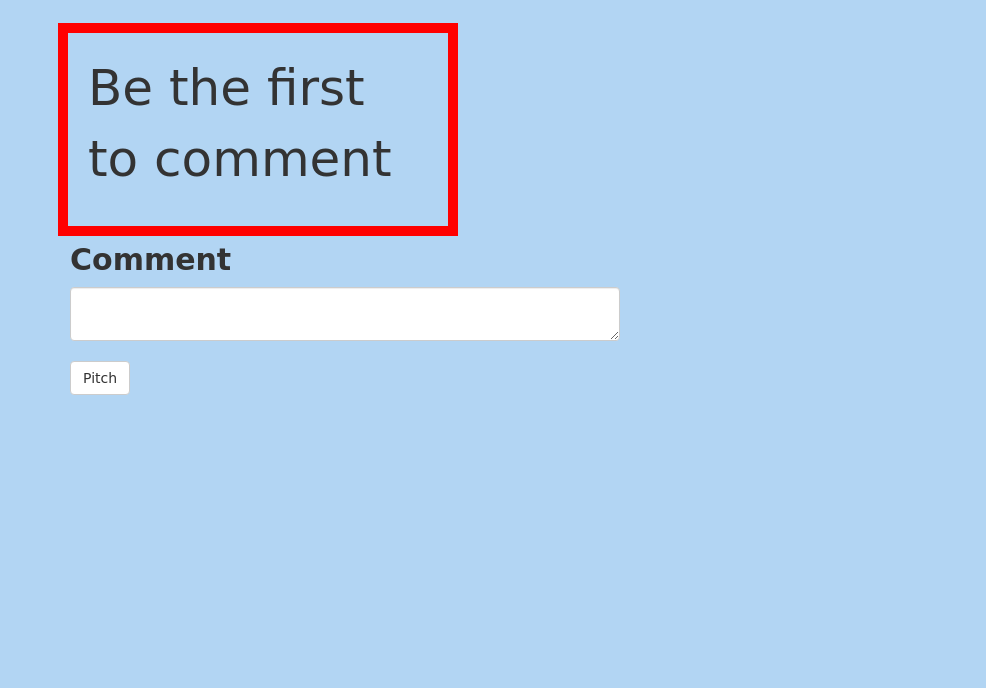
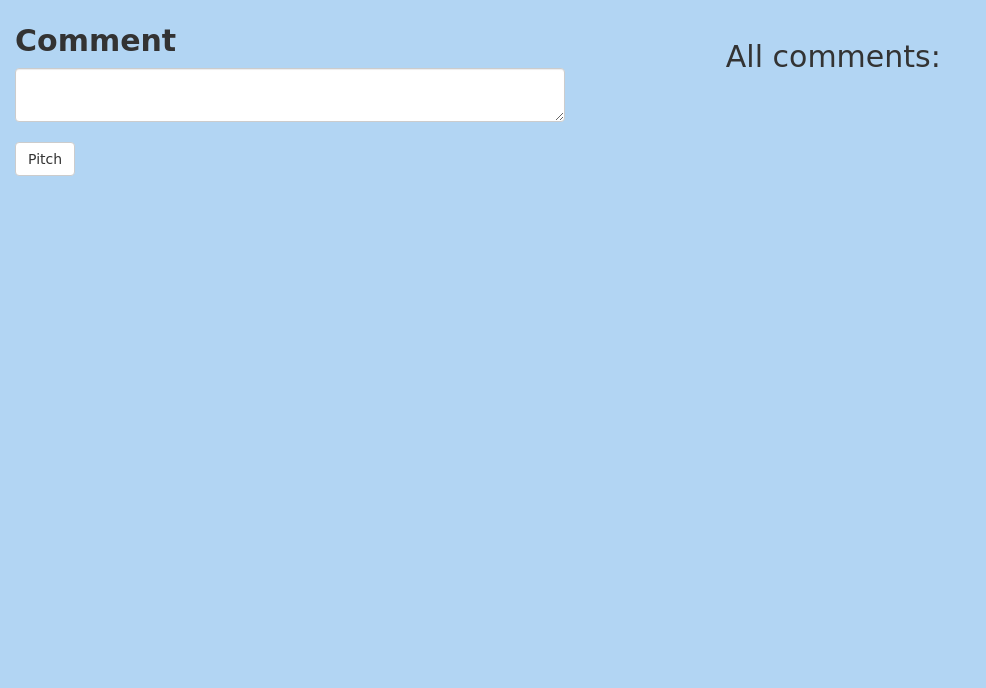
Before and after one commit to WambiruL/pitchApp, a Flask app: page /comment/1 in a window 1280 px wide; the page is wider, and only the part inside the window is pictured. Shown: the part 87-775 px from the top of that part, without its empty margins (0-986 px from the left). Run offline with Flask 2, Linux system fonts and the light colour scheme; the visitor is signed in with stand-in values (Sample User, id 1); data comes from the database, SQL or seed files in the repository; data that the repository does not hold is empty; some libraries are stand-ins or nearby versions; some web fonts are replaced.

Commit message:
Change structure of comments.html

```diff
--- a/app/static/styles.css
+++ b/app/static/styles.css
@@ -50,3 +50,19 @@ form{
     margin: 3px;
 
 }
+
+.btn-danger{
+    width: 80px;
+    height: 50px;
+}
+.btn-danger:hover{
+    background-color:cornflowerblue;
+}
+
+.card-comment{
+    width: 40px;
+    position: relative;
+    left: 300px;
+    font-size: 30px;
+    margin: 2px red;
+}
--- a/app/templates/comments.html
+++ b/app/templates/comments.html
@@ -3,35 +3,17 @@
 {%from 'macros.html' import display_comments%}
 
 
-{%block content%}
-<div class="container">
-    <div class="row">
-        {%if all_comments%}
-        <div class="col-md-7">
-            <h3 class="text-center" id="coms">Comments for the Pitch</h3>
-            {%for comment in all_comments%}
-            <div class="card">
-                <div class="card-body">
-                    <h5>{{comment.pitch.title}}</h5>
-                    <p class="card-title">{{comment.comment}}</p>
-                    <p class="card-text">{{comment.user.username}}</p>
-                </div>
-            </div>
-            {%endfor%}
+{% block content %}
+<div class="container-comments">
+    <div class="row col-md-12">
+        <div class="col-md-4">
+            <div class="text-white">{{wtf.quick_form(form)}}</div>
         </div>
-        <div class="col-md-5 commentform">
-            {{wtf.quick_form(form)}}
+        <div class="col-md-8">
+            <h2 class="text-center text-white">All comments:</h2>
+            <p>{{display_comments(comments)}}</p>
         </div>
     </div>
-    {%else%}
-    <div class="card">
-        <div class="card-body">
-            <p class="card-title">Be the first to comment</p>
-        </div>
-    </div>
-    <div class="col-md-5">
-        {{wtf.quick_form(form)}}
-    </div>
-    {%endif%}
+
 </div>
-{%endblock%}
+{% endblock%}
--- a/app/templates/macros.html
+++ b/app/templates/macros.html
@@ -13,7 +13,7 @@
                     <p>Category:{{my_pitch.category}}</p>
                 </div>
                 <div class="card-footer foot_flex d-block mx-auto">
-                    <a href="/comment/{{my_pitch.id}}"><button class="btn btn-info">Comment</button></a>
+                    <a href="/comment/{{my_pitch.id}}"><button class="btn btn-danger">Comment</button></a>
                 </div>
             </div>
         </div>
@@ -27,15 +27,14 @@
 {%macro display_comments(comments)%}
 <div class="card-columns">
     {% for comment in comments %}
-    <div class="card">
-        <div class="card-header">
-        </div>
-        <div class="card-body">
-            <p>{{comment.comment}}</p>
-        </div>
-         <p class="text-center">{{comment.pitch.title}}</p>
+    <div class="card-comment">
+        <div class="col-md-3">
+            <div class="card-body">
+                <p>{{comment.comment}}</p>
+            </div>
+            <p class="text-center">{{comment.pitch.title}}</p>
         </div>
     </div>
     {% endfor %}
-
+</div>
 {%endmacro%}
```
